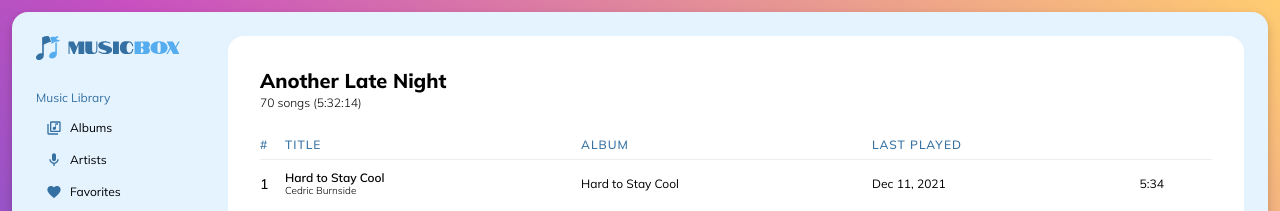
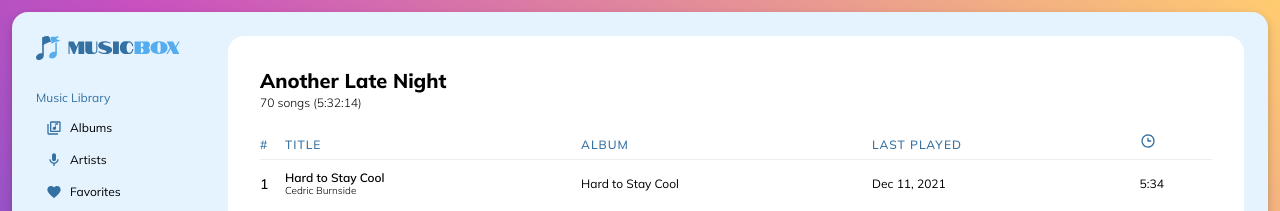
Before and after one commit to vossavant/music-player, a Vue app: page / in a window 1280 px wide. Shown: the top 211 px of the page. Built offline with nearby package versions, Linux system fonts and the light colour scheme.

Commit message:
Update BaseIcon.vue

```diff
--- a/src/components/BaseIcon.vue
+++ b/src/components/BaseIcon.vue
@@ -8,6 +8,10 @@
 	>
 		<use :xlink:href="href"></use>
 		<defs>
+			<symbol id="clock" viewBox="0 0 24 24">
+				<path d="M12 2C10.0222 2 8.08879 2.58649 6.4443 3.6853C4.79981 4.78412 3.51809 6.3459 2.76121 8.17317C2.00433 10.0004 1.8063 12.0111 2.19215 13.9509C2.578 15.8907 3.53041 17.6725 4.92894 19.0711C6.32746 20.4696 8.10929 21.422 10.0491 21.8079C11.9889 22.1937 13.9996 21.9957 15.8268 21.2388C17.6541 20.4819 19.2159 19.2002 20.3147 17.5557C21.4135 15.9112 22 13.9778 22 12C22 10.6868 21.7413 9.38642 21.2388 8.17317C20.7363 6.95991 19.9997 5.85752 19.0711 4.92893C18.1425 4.00035 17.0401 3.26375 15.8268 2.7612C14.6136 2.25866 13.3132 2 12 2V2ZM12 20C10.4178 20 8.87103 19.5308 7.55544 18.6518C6.23985 17.7727 5.21447 16.5233 4.60897 15.0615C4.00347 13.5997 3.84504 11.9911 4.15372 10.4393C4.4624 8.88743 5.22433 7.46197 6.34315 6.34315C7.46197 5.22433 8.88743 4.4624 10.4393 4.15372C11.9911 3.84504 13.5997 4.00346 15.0615 4.60896C16.5233 5.21447 17.7727 6.23984 18.6518 7.55544C19.5308 8.87103 20 10.4177 20 12C20 14.1217 19.1571 16.1566 17.6569 17.6569C16.1566 19.1571 14.1217 20 12 20V20Z" />
+				<path d="M16 11H13V8C13 7.73478 12.8946 7.48043 12.7071 7.29289C12.5196 7.10536 12.2652 7 12 7C11.7348 7 11.4804 7.10536 11.2929 7.29289C11.1054 7.48043 11 7.73478 11 8V12C11 12.2652 11.1054 12.5196 11.2929 12.7071C11.4804 12.8946 11.7348 13 12 13H16C16.2652 13 16.5196 12.8946 16.7071 12.7071C16.8946 12.5196 17 12.2652 17 12C17 11.7348 16.8946 11.4804 16.7071 11.2929C16.5196 11.1054 16.2652 11 16 11Z" />
+			</symbol>
 			<symbol id="favorite" viewBox="0 0 24 24">
 				<path d="M12 21.35l-1.45-1.32C5.4 15.36 2 12.28 2 8.5 2 5.42 4.42 3 7.5 3c1.74 0 3.41.81 4.5 2.09C13.09 3.81 14.76 3 16.5 3 19.58 3 22 5.42 22 8.5c0 3.78-3.4 6.86-8.55 11.54L12 21.35z" />
 			</symbol>
```
